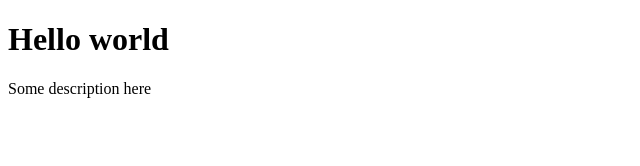
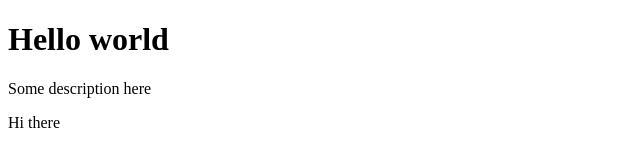
Before and after one commit to islomabdullaev/demo-repo, a plain HTML site: page index.html in a window 1280 px wide. Shown: the full height of the page, 0-640 px from the left. Drawn offline with Linux system fonts and the light colour scheme.

Commit message:
hi there added

```diff
--- a/index.html
+++ b/index.html
@@ -9,5 +9,6 @@
 <body>
     <h1>Hello world</h1>
     <p>Some description here</p>
+    <p>Hi there</p>
 </body>
 </html>
```
